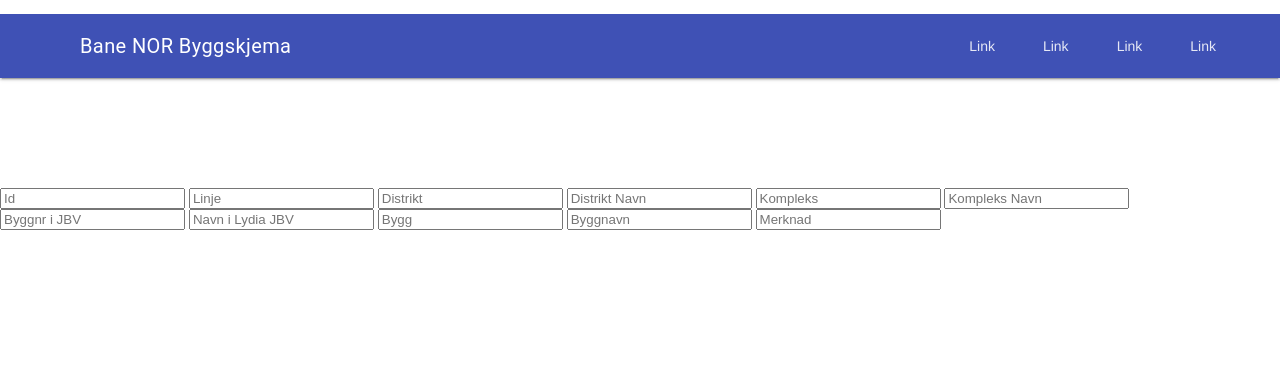
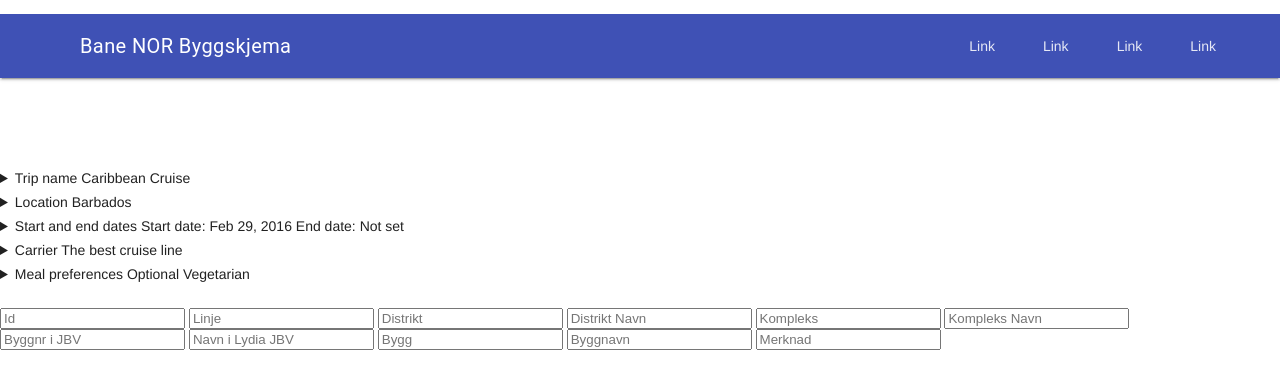
Before and after one commit to bensteria/bn-webskjema, a website: page views/webskjema.html in a window 1280 px wide. Drawn offline with nearby package versions, Linux system fonts and the light colour scheme.

Commit message:
la til ekspanderbare lister

```diff
--- a/views/webskjema.html
+++ b/views/webskjema.html
@@ -48,6 +48,56 @@
 <li class="mdl-list__item">
     <span class="mdl-list__item-primary-content"></span>
 </li>
+    <details class="mdl-expansion">
+        <summary class="mdl-expansion__summary">
+            <span class="mdl-expansion__header">Trip name</span>
+            <span class="mdl-expansion__secondary-content">Caribbean Cruise</span>
+        </summary>
+    </details>
+    <details class="mdl-expansion">
+        <summary class="mdl-expansion__summary">
+            <span class="mdl-expansion__header">Location</span>
+            <span class="mdl-expansion__secondary-content">Barbados</span>
+        </summary>
+
+        <div class="mdl-expansion__content">
+            <select>
+                <option>One</option>
+                <option>two</option>
+            </select>
+        </div>
+        <div class="mdl-expansion__actions">
+            <button class="mdl-expansion__action">Save</button>
+            <button class="mdl-expansion__action">Cancel</button>
+        </div>
+    </details>
+    <details class="mdl-expansion">
+        <summary class="mdl-expansion__summary">
+            <span class="mdl-expansion__header">Start and end dates</span>
+            <span class="mdl-expansion__secondary-content">Start date: Feb 29, 2016</span>
+            <span class="mdl-expansion__secondary-content">End date: Not set</span>
+        </summary>
+    </details>
+    <details class="mdl-expansion">
+        <summary class="mdl-expansion__summary">
+            <span class="mdl-expansion__header">Carrier</span>
+            <span class="mdl-expansion__secondary-content">The best cruise line</span>
+        </summary>
+    </details>
+    <details class="mdl-expansion">
+        <summary class="mdl-expansion__summary">
+    <span class="mdl-expansion__header">
+      Meal preferences
+      <span class="mdl-expansion__subheader">
+        Optional
+      </span>
+    </span>
+            <span class="mdl-expansion__secondary-content">
+      Vegetarian
+    </span>
+        </summary>
+    </details>
+
 </ul>
     <input type="text" title="Id" placeholder="Id">
     <input type="text" title="Linje" placeholder="Linje">
```
